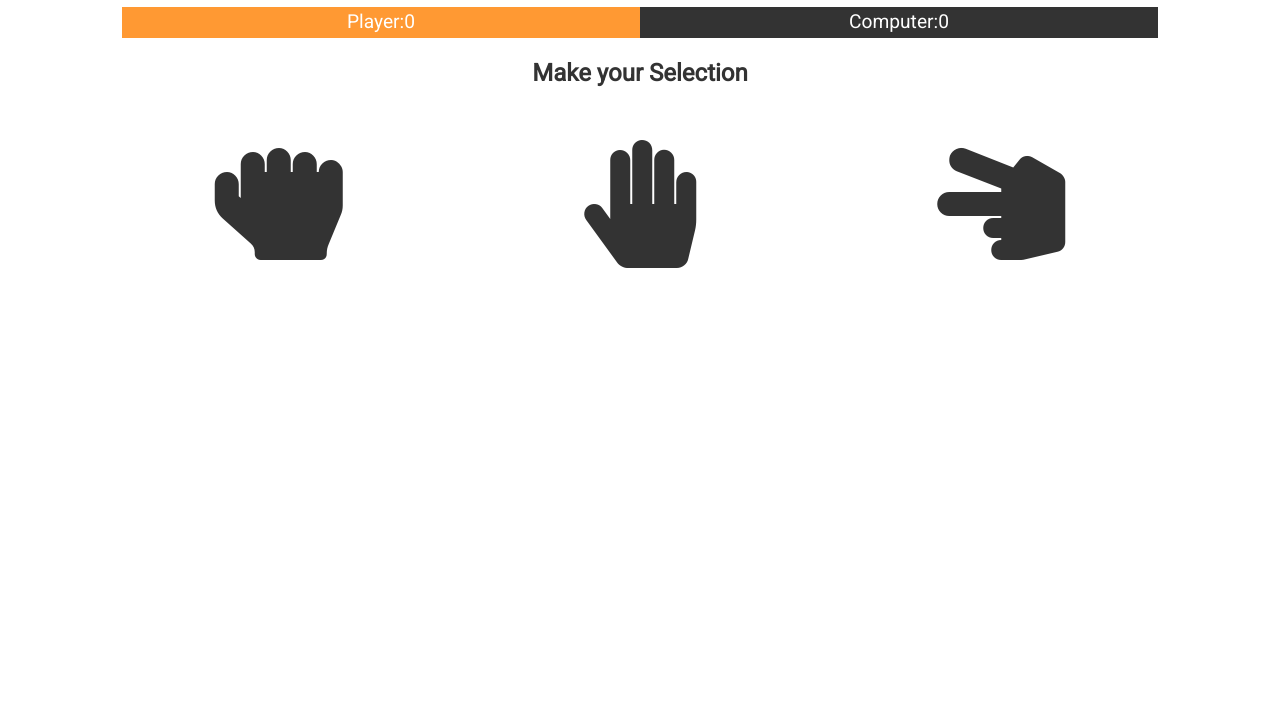
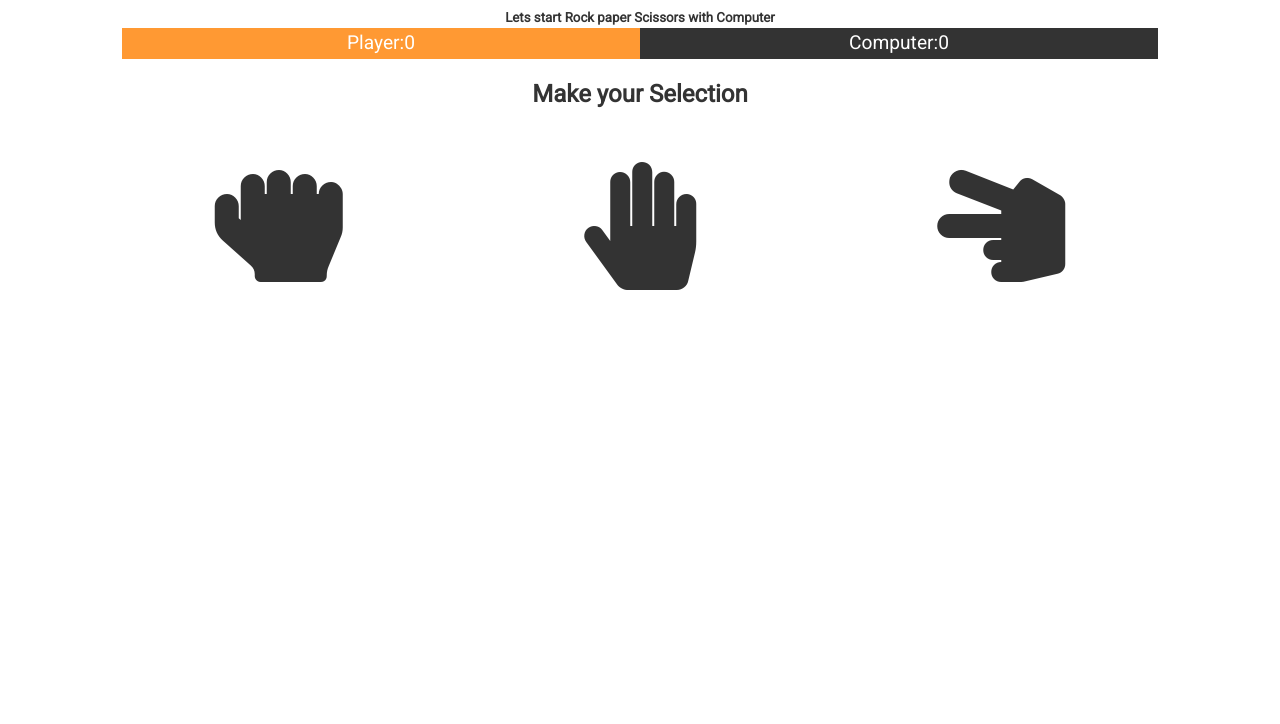
Before and after one commit to akankshatejyadav/RPS, a plain HTML site: page RPS/index.html in a window 1280 px wide. Shown: the part 76-800 px from the top of the page. Drawn offline with Linux system fonts and the light colour scheme.

Commit message:
Update index.html

```diff
--- a/RPS/index.html
+++ b/RPS/index.html
@@ -14,6 +14,7 @@
         <div class="container">
             <header class="header">
                 <h1>Rock Paper Scissors</h1>
+                <h5>Lets start Rock paper Scissors with Computer</h5>
                 <button id="restart" class="restart-btn">Restart Game</button>
                 <div id="score" class="score">
                     <p>Player:0</p>
```
